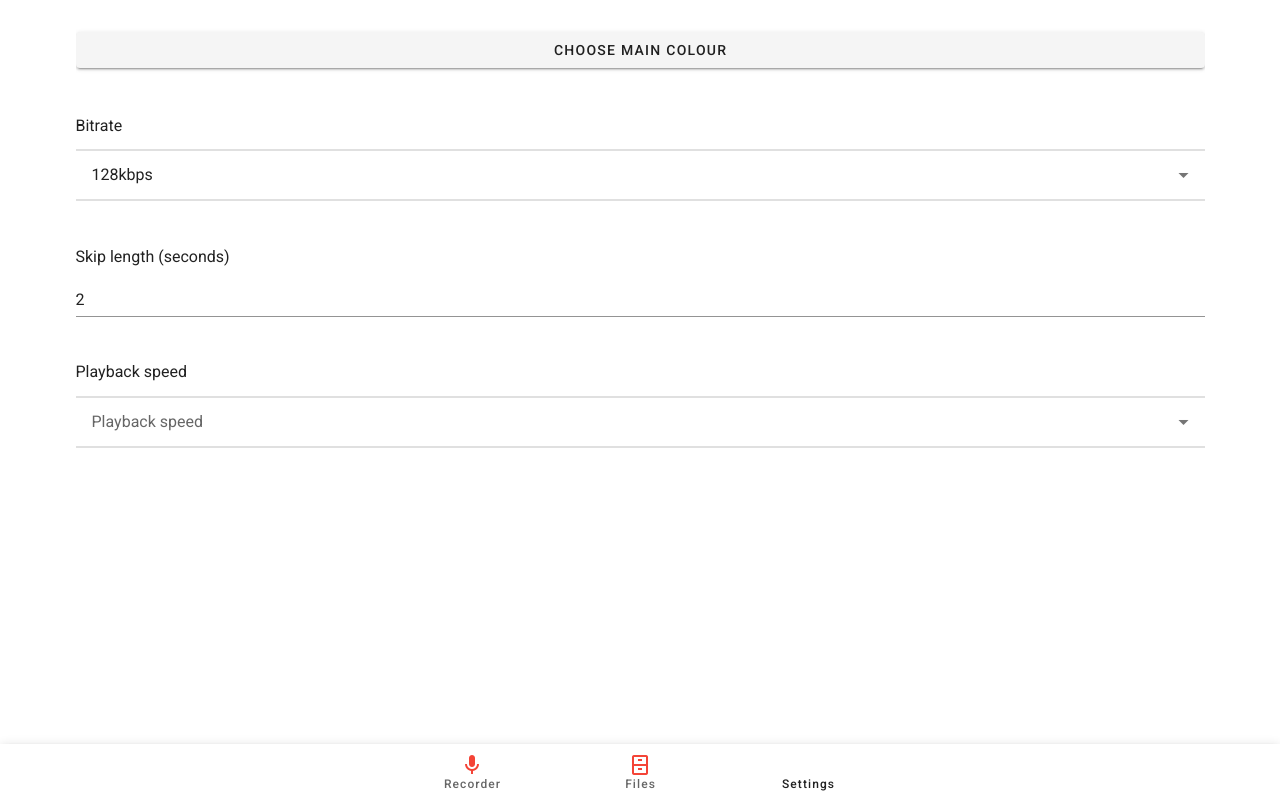
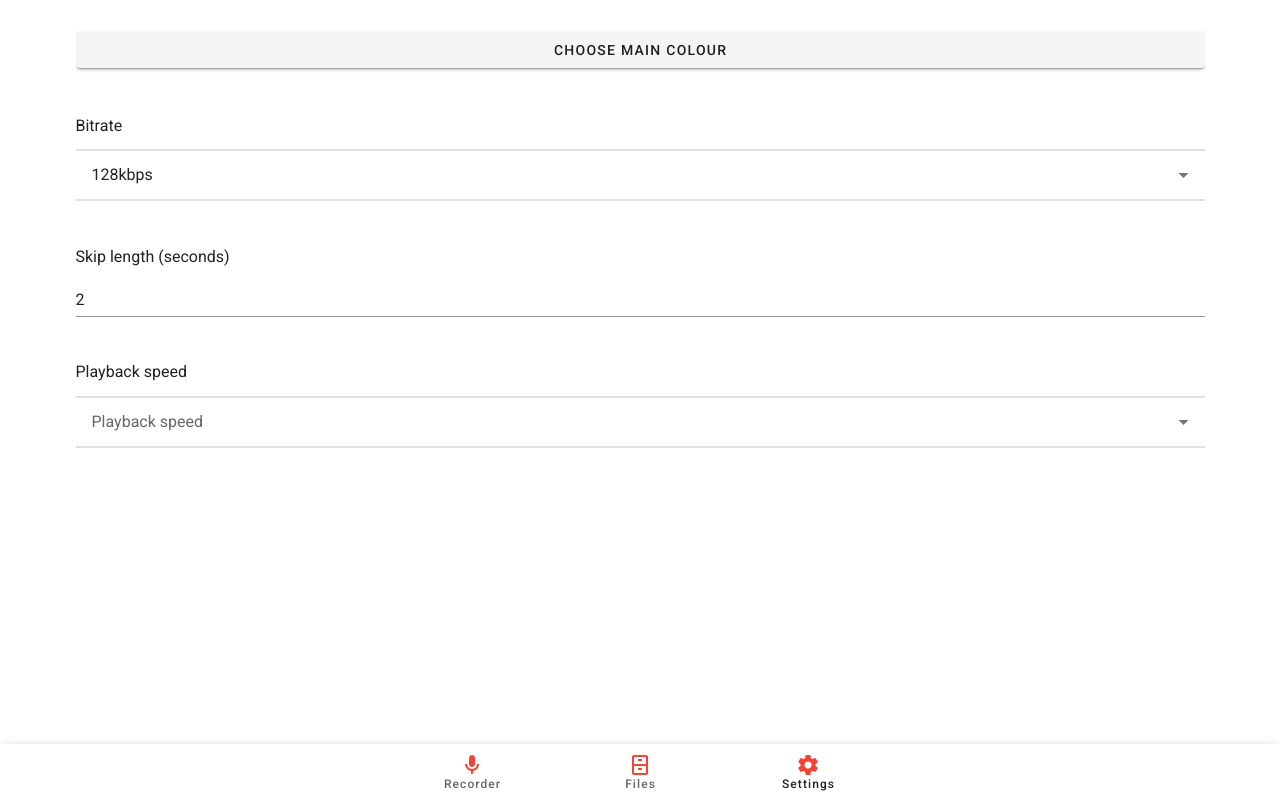
Before and after one commit to carrejoe3/Sample-Me, a Vue app in the folder sampleme/: page /#/settings in a window 1280 px wide. Built offline with nearby package versions, Linux system fonts and the light colour scheme.

Commit message:
fixed broken icons

```diff
--- a/sampleme/src/App.vue
+++ b/sampleme/src/App.vue
@@ -13,7 +13,7 @@
         </v-btn>
         <v-btn to="/settings" ripple icon>
           <span>Settings</span>
-          <v-icon :color="selectedColour">mdi-settings</v-icon>
+          <v-icon :color="selectedColour">mdi-cog</v-icon>
         </v-btn>
       </v-bottom-navigation>
     </v-content>
--- a/sampleme/src/components/Files.vue
+++ b/sampleme/src/components/Files.vue
@@ -2,7 +2,7 @@
   <v-container>
     <v-list-item>
       <v-list-item-icon>
-        <v-icon :color="selectedColour">mdi-library-music</v-icon>
+        <v-icon :color="selectedColour">mdi-music</v-icon>
       </v-list-item-icon>
       <v-list-item-content>
         <v-list-item-title class="headline">No files found</v-list-item-title>
```
